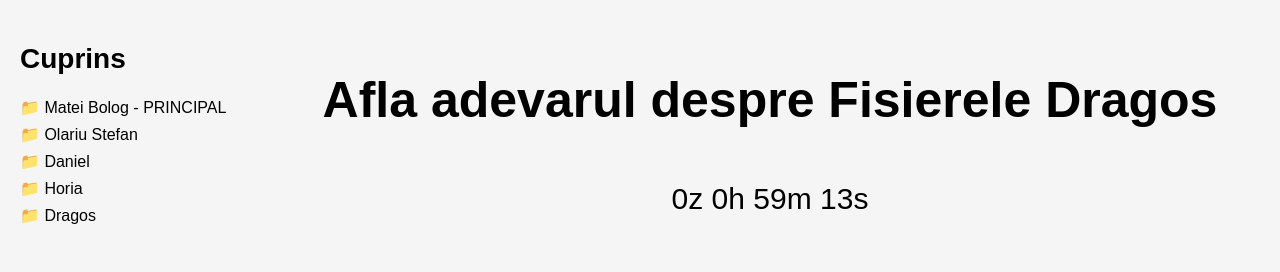
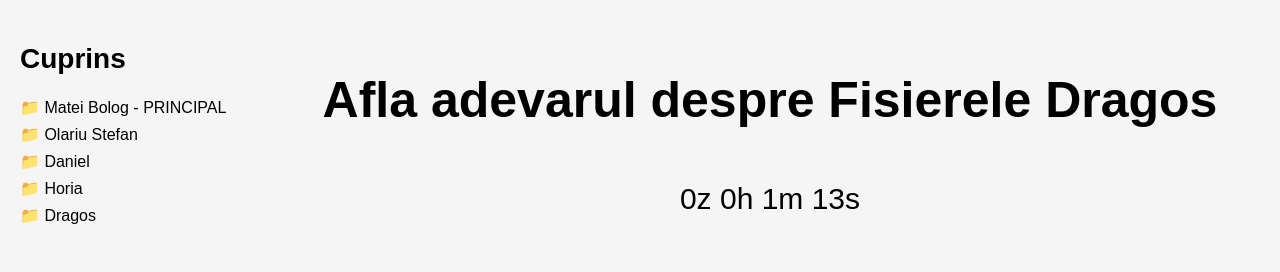
Before and after one commit to dragonel54/dragos-files, a plain HTML site: page index.html in a window 1280 px wide. Shown: the top 272 px of the page. Drawn offline with Linux system fonts and the light colour scheme.

Commit message:
Update index.html

```diff
--- a/index.html
+++ b/index.html
@@ -106,7 +106,7 @@ button:hover {
 
 <script>
 // DATA EXACTĂ (România = UTC+2 / +3 cu DST)
-const targetDate = new Date("2026-03-29T19:12:00+02:00");
+const targetDate = new Date("2026-03-29T18:14:00+02:00");
 
 const timerEl = document.getElementById("timer");
 const button = document.getElementById("revealBtn");
```
